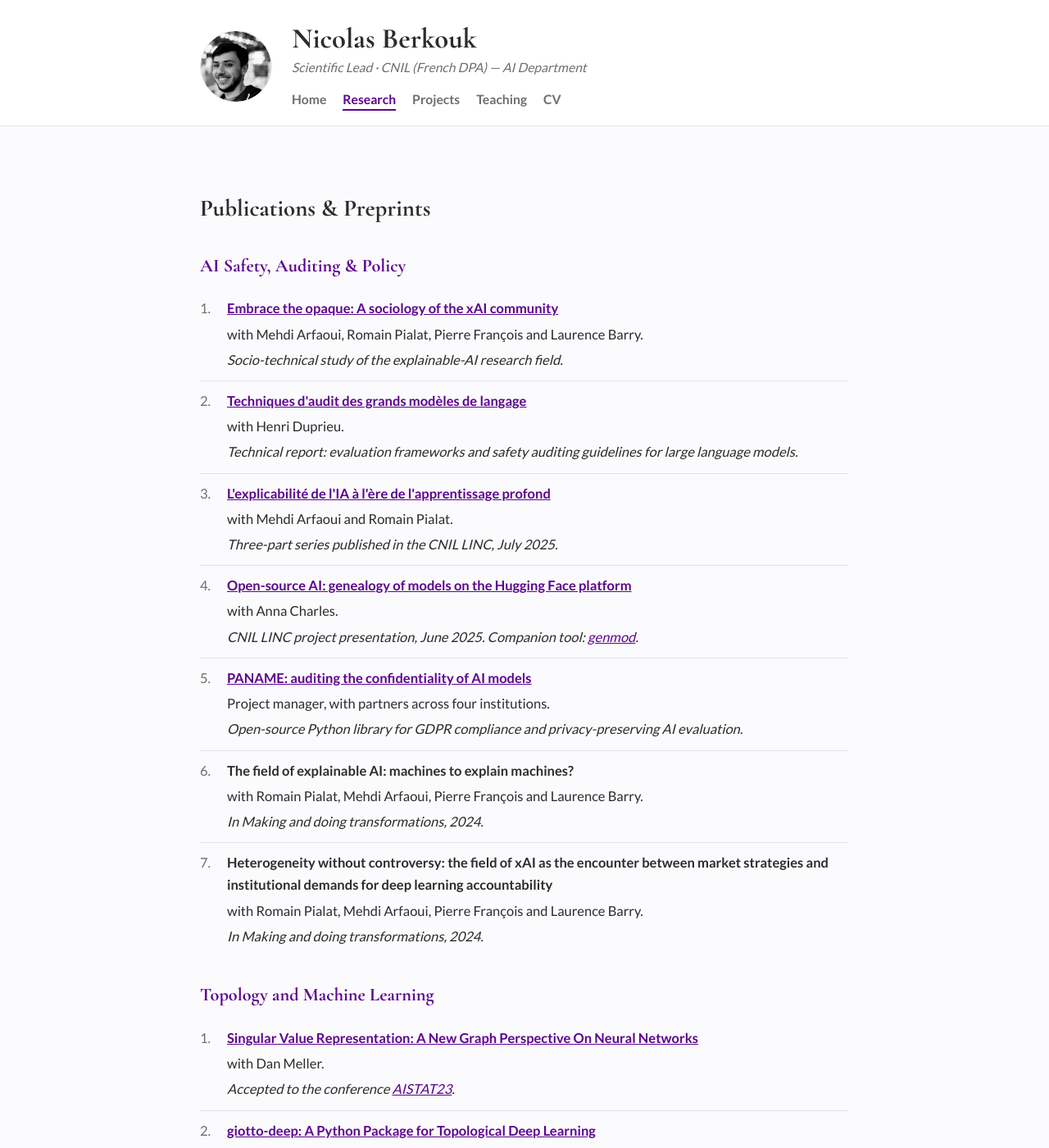
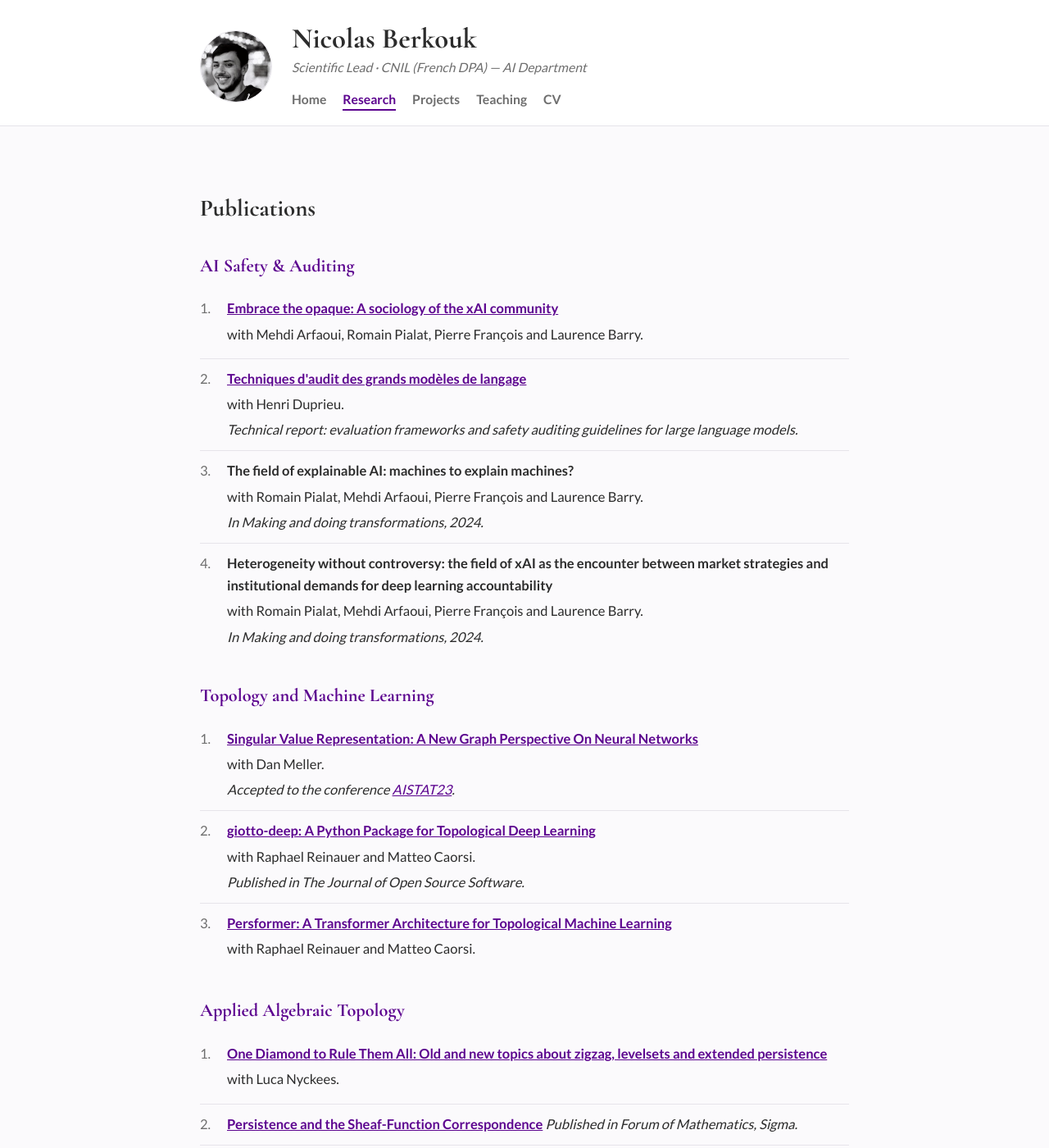
Before and after one commit to nberkouk/nberkouk.github.io, a Jekyll site: the page built from research.html, in a window 1280 px wide and 1400 px high. Shown: the whole window at 82% size. Built offline with Jekyll 4.4.1, drawn with Linux system fonts in a browser that asks for light colours; some of the changed text lies outside the part shown.

Commit message:
Research: academic publications only; move PhD defense video here
Co-authored-by: Qwen-Coder <qwen-coder@alibabacloud.com>

```diff
--- a/research.html
+++ b/research.html
@@ -1,40 +1,23 @@
 ---
 layout: default
 title: Nicolas Berkouk - Research
-description: Publications and preprints on AI safety, auditing and policy, topology and machine learning, and applied algebraic topology.
+description: Academic publications on AI safety and XAI, topology and machine learning, and applied algebraic topology.
 ---
 
-<!-- A main heading for the page -->
-<h2>Publications & Preprints</h2>
+<h2>Publications</h2>
 
-<!-- Section 1: AI Safety, Auditing & Policy -->
+<!-- Section 1: AI Safety and Auditing -->
 <section id="research-ai-safety">
-    <h3>AI Safety, Auditing &amp; Policy</h3>
+    <h3>AI Safety &amp; Auditing</h3>
     <ol class="card-list">
         <li class="card">
             <strong><a href="https://hal.science/hal-05320301/">Embrace the opaque: A sociology of the xAI community</a></strong>
             <p>with Mehdi Arfaoui, Romain Pialat, Pierre François and Laurence Barry.</p>
-            <em>Socio-technical study of the explainable-AI research field.</em>
         </li>
         <li class="card">
             <strong><a href="https://hal.science/hal-04782667/">Techniques d'audit des grands modèles de langage</a></strong>
             <p>with Henri Duprieu.</p>
             <em>Technical report: evaluation frameworks and safety auditing guidelines for large language models.</em>
-        </li>
-        <li class="card">
-            <strong><a href="https://linc.cnil.fr/en/explainability-ai-era-deep-learning">L'explicabilité de l'IA à l'ère de l'apprentissage profond</a></strong>
-            <p>with Mehdi Arfaoui and Romain Pialat.</p>
-            <em>Three-part series published in the CNIL LINC, July 2025.</em>
-        </li>
-        <li class="card">
-            <strong><a href="https://linc.cnil.fr/en/open-source-ai-project-genealogy-of-models-and-database-on-the-huggingface-platform">Open-source AI: genealogy of models on the Hugging Face platform</a></strong>
-            <p>with Anna Charles.</p>
-            <em>CNIL LINC project presentation, June 2025. Companion tool: <a href="https://huggingface.co/spaces/cnil/genmod">genmod</a>.</em>
-        </li>
-        <li class="card">
-            <strong><a href="https://www.cnil.fr/fr/paname-un-partenariat-pour-laudit-de-la-confidentialite-des-modeles-dia">PANAME: auditing the confidentiality of AI models</a></strong>
-            <p>Project manager, with partners across four institutions.</p>
-            <em>Open-source Python library for GDPR compliance and privacy-preserving AI evaluation.</em>
         </li>
         <li class="card">
             <strong>The field of explainable AI: machines to explain machines?</strong>
@@ -52,7 +35,6 @@ description: Publications and preprints on AI safety, auditing and policy, topol
 <!-- Section 2: Topology and Machine Learning -->
 <section id="research-topo-ml">
     <h3>Topology and Machine Learning</h3>
-    <!-- Using an <ol> to keep the numbering, styled as a card list -->
     <ol class="card-list">
         <li class="card">
             <strong><a href="https://proceedings.mlr.press/v206/meller23a/meller23a.pdf">Singular Value Representation: A New Graph Perspective On Neural Networks</a></strong>
@@ -71,7 +53,7 @@ description: Publications and preprints on AI safety, auditing and policy, topol
     </ol>
 </section>
 
-<!-- Section 2: Applied Algebraic Topology -->
+<!-- Section 3: Applied Algebraic Topology -->
 <section id="research-applied-topo">
     <h3>Applied Algebraic Topology</h3>
     <ol class="card-list">
@@ -109,9 +91,9 @@ description: Publications and preprints on AI safety, auditing and policy, topol
     </ol>
 </section>
 
-<!-- Section 3: Sociology -->
-<section id="research-sociology">
-    <h3>Sociology</h3>
+<!-- Section 4: Other -->
+<section id="research-other">
+    <h3>Other</h3>
     <ol class="card-list">
         <li class="card">
             <strong><a href="https://www.cairn.info/revue-sociologie-2018-2-page-169.htm?contenu=article">Are competitive entrance exams neutral? Competition and sponsorship in access to the École polytechnique</a></strong>
@@ -120,3 +102,12 @@ description: Publications and preprints on AI safety, auditing and policy, topol
         </li>
     </ol>
 </section>
+
+<!-- Academic background: PhD defense -->
+<section id="academic-background">
+    <h3>Academic background</h3>
+    <p>For an overview of my academic research, you can have a look at my Ph.D. defense:</p>
+    <div class="video-container">
+        <iframe width="560" height="315" src="https://www.youtube.com/embed/ChiZUVNs-S0" allow="accelerometer; autoplay; clipboard-write; encrypted-media; gyroscope; picture-in-picture" allowfullscreen></iframe>
+    </div>
+</section>
```
